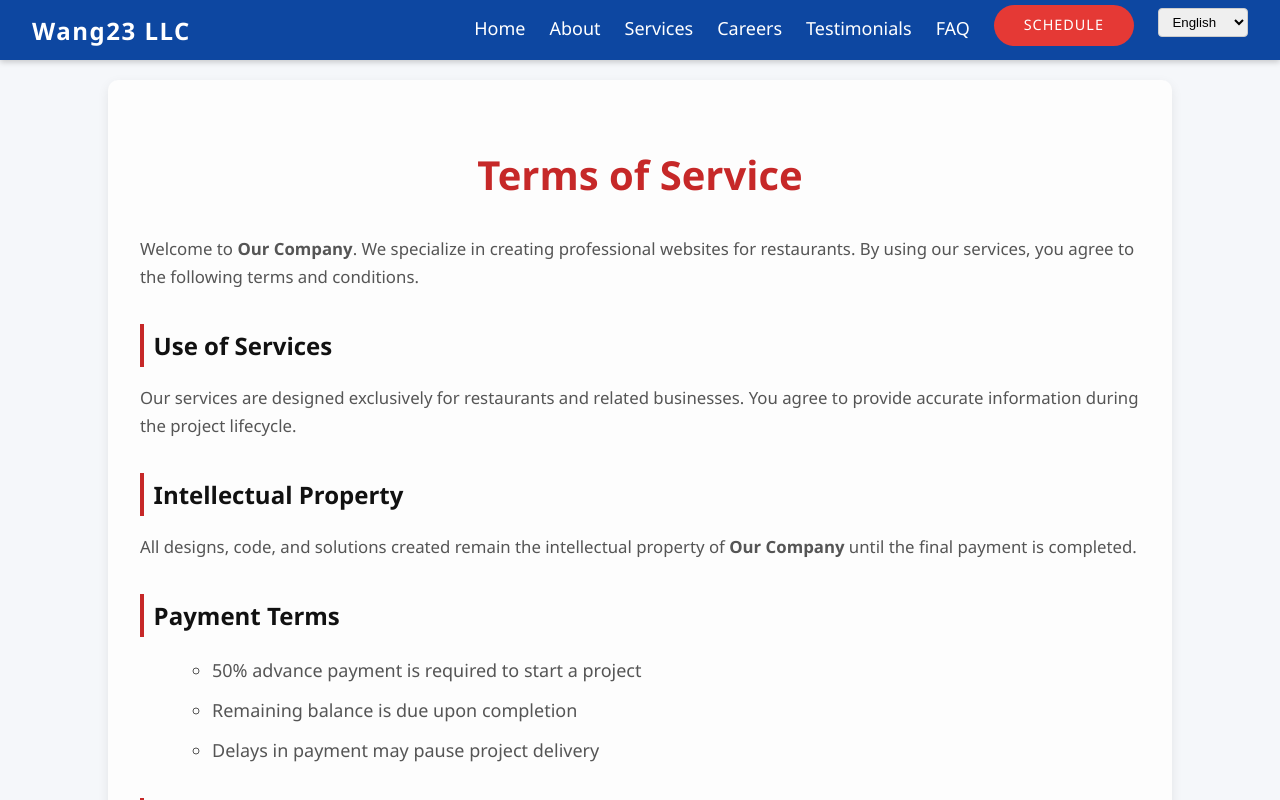
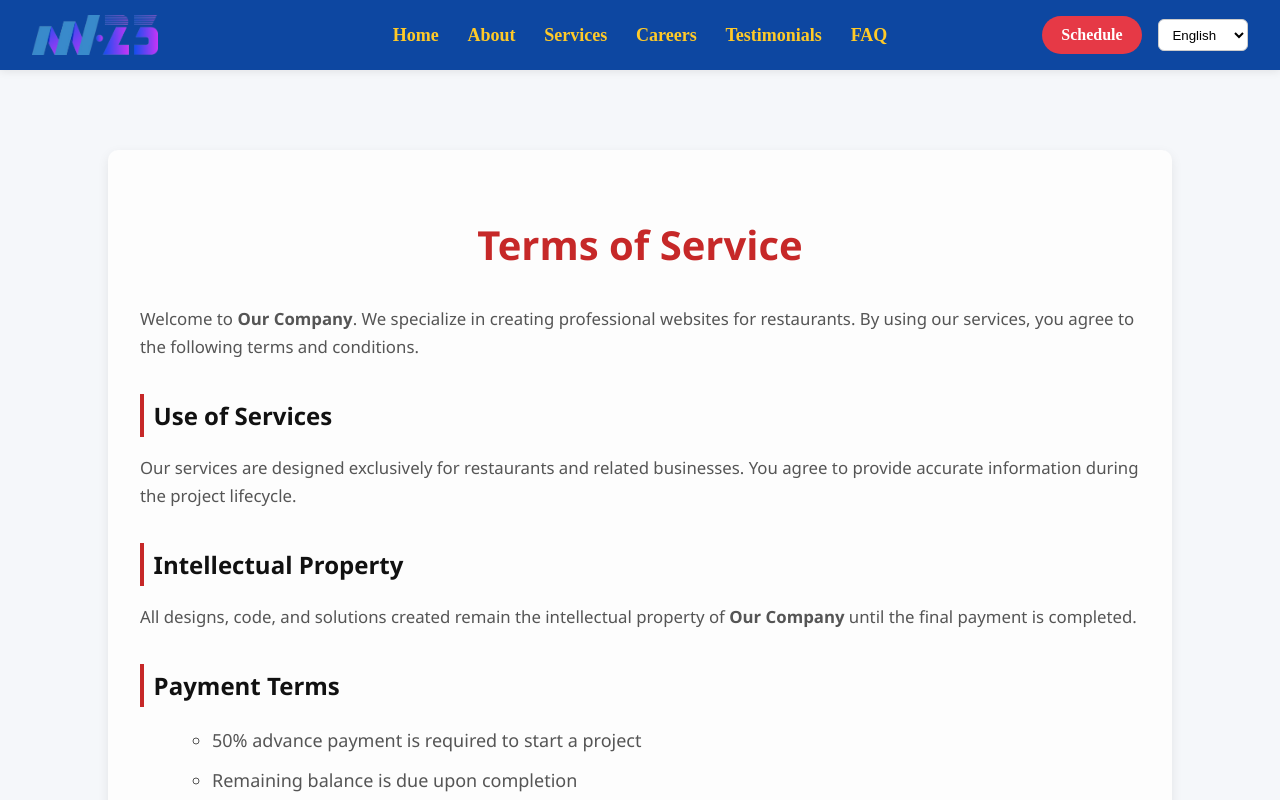
Before and after one commit to ZhengxuWangAndy/Wang23-Website, a React (Vite) app: page /terms-of-service in a window 1280 px wide. Built offline with nearby package versions, Linux system fonts and the light colour scheme.

Commit message:
Added logo on the nav bar and set to centre the page links & schedule and dropdown on Right of Navbar

```diff
--- a/index.html
+++ b/index.html
@@ -2,7 +2,7 @@
 <html lang="en">
   <head>
     <meta charset="UTF-8" />
-    <link rel="icon" type="image/svg+xml" href="/vite.svg" />
+    <link rel="icon" type="image/png" sizes="16x16" href="/logo.png">
     <meta name="viewport" content="width=device-width, initial-scale=1.0" />
     <title>Wang23 LLC</title>
   </head>
--- a/src/components/NavBar.tsx
+++ b/src/components/NavBar.tsx
@@ -1,6 +1,7 @@
 import React from 'react';
 import { Link, NavLink } from 'react-router-dom';
 import '../styles/Navbar.css';
+import logo from '../assets/images/logo.png';
 
 const Navbar: React.FC = (props) => {
 
@@ -12,29 +13,25 @@ const Navbar: React.FC = (props) => {
 
   return (
     <nav className="navbar">
-      <div className="navbar-logo">
-        <Link to="/">Wang23 LLC</Link>
+  <div className="navbar-left">
+  <Link to="/" className="navbar-logo">
+    <img src={logo} alt="Wang23 LLC" className="company-logo" />
+  </Link>
 </div>
+
+  <div className="navbar-center">
     <ul className="navbar-links">
       <li><NavLink to="/" end className={({ isActive }) => isActive ? "active" : ""}>Home</NavLink></li>
       <li><NavLink to="/about" className={({ isActive }) => isActive ? "active" : ""}>About</NavLink></li>
       <li><NavLink to="/services" className={({ isActive }) => isActive ? "active" : ""}>Services</NavLink></li>
       <li><NavLink to="/careers" className={({ isActive }) => isActive ? "active" : ""}>Careers</NavLink></li>
-
       <li><NavLink to="/testimonials" className={({ isActive }) => isActive ? "active" : ""}>Testimonials</NavLink></li>
       <li><NavLink to="/faq" className={({ isActive }) => isActive ? "active" : ""}>FAQ</NavLink></li>
-        {/* Add 'schedule-button' class here */}
-        <li>
-          <NavLink
-            to="/schedule"
-            className={({ isActive }) =>
-              isActive ? "schedule-button active" : "schedule-button"
-            }
-          >
-            Schedule
-          </NavLink>
-        </li>
-        <li>
+    </ul>
+  </div>
+
+  <div className="navbar-right">
+    <NavLink to="/schedule" className="schedule-button">Schedule</NavLink>
     <select
       className="language-dropdown"
       value={language}
@@ -44,8 +41,7 @@ const Navbar: React.FC = (props) => {
       <option value="es">Español</option>
       <option value="zh">中文</option>
     </select>
-        </li>
-      </ul>
+  </div>
 </nav>
   );
 };
--- a/src/index.css
+++ b/src/index.css
@@ -5,7 +5,7 @@ html, body, #root {
   height: 100%;
   width: 100%;
   overflow-x: hidden;
-  font-family: 'Segoe UI', Tahoma, Geneva, Verdana, sans-serif;
+  font-family: 'Comfortaa', cursive;
   background-color: #f5f7fa; /* or your preferred background */
 }
 
--- a/src/styles/Footer.css
+++ b/src/styles/Footer.css
@@ -170,13 +170,16 @@
   align-items: flex-start;
   color: #ffca28;
 
-
+}
 .footer-contact-info a {
-  color: #ffca28;
+  color: #ffca28 !important; /* Material Red 600 */
   text-decoration: none;
+  font-weight: 600;
 }
+.footer-contact-info a:hover {
+  color: #b71c1c !important; /* Darker red on hover */
+  text-decoration: underline;
 }
-
 
   .footer-contact {
     align-items: flex-start;
--- a/src/styles/Navbar.css
+++ b/src/styles/Navbar.css
@@ -1,115 +1,77 @@
 .navbar {
-  position: fixed;
-  top: 0;
-  left: 0;
-  width: 100vw;
-  height: 60px;
-  background-color: #0d47a1;
-  color: white;
   display: flex;
   align-items: center;
   justify-content: space-between;
   padding: 0 2rem;
-  box-sizing: border-box;
-  z-index: 1000;
-  box-shadow: 0 2px 6px rgba(0,0,0,0.2);
-  font-weight: 600;
+  height: 70px;
+  background-color: #0d47a1;
+  box-shadow: 0 2px 8px rgba(0,0,0,0.08);
+  font-family: 'Comfortaa', cursive;
 }
 
-.navbar-logo a {
-  color: white;
+/* Left */
+.navbar-left {
+  flex: 1;
+}
+.navbar-logo {
+  font-weight: 700;
   font-size: 1.5rem;
-  font-weight: 700;
+  color: #d8480f;
   text-decoration: none;
-  letter-spacing: 1.5px;
-  user-select: none;
 }
 
+/* Center */
+.navbar-center {
+  flex: 2;
+  display: flex;
+  justify-content: center;
+}
 .navbar-links {
+  display: flex;
+  gap: 1.8rem;
   list-style: none;
-  display: flex;
-  gap: 1.5rem;
+  padding: 0;
   margin: 0;
-  padding: 0;
 }
-
 .navbar-links li a {
-  color: white;
   text-decoration: none;
-  font-weight: 500;
-  transition: color 0.3s ease;
-  padding: 0.5rem 0;
-  border-bottom: 3px solid transparent;
-  display: inline-block;
+  color: #ffca28;
+  font-weight: 700;
+  transition: color 0.3s;
 }
-
-.navbar-links li a:hover,
 .navbar-links li a.active {
-  color: #ffca28;
-  border-bottom-color: #ffca28;
+  color: #ec0707;
   font-weight: 700;
 }
 
-/* Responsive: hamburger menu could be added later */
-@media (max-width: 768px) {
-  .navbar {
-    padding: 0 1rem;
-  }
-  .navbar-links {
-    gap: 1rem;
-    font-size: 0.9rem;
-  }
-  .navbar-logo a {
-    font-size: 1.3rem;
-  }
+/* Right */
+.navbar-right {
+  flex: 1;
+  display: flex;
+  justify-content: flex-end;
+  align-items: center;
+  gap: 1rem;
 }
-
-/* Existing navbar styles here... */
-
 .schedule-button {
-  background-color: #e53935; /* Red background */
-  color: white;
-  font-weight: bold;
-  padding: 10px 30px;       /* Increased horizontal padding for length */
-  border-radius: 9999px;    /* Large radius for pill shape */
-  text-transform: uppercase;
-  transition: background-color 0.3s ease;
-  border: none;
-  display: inline-block;
-  min-width: 140px;         /* Optional: sets minimum width for consistent size */
-  text-align: center;       /* Center text inside button */
-  letter-spacing: 1px;      /* Slight letter spacing for style */
-  font-size: 0.9rem;
+  background-color: #e63946;
+  color: #fff;
+  padding: 0.6rem 1.2rem;
+  border-radius: 25px;
+  font-weight: 600;
+  text-decoration: none;
+  transition: background 0.3s;
 }
-
-
-/* Hover effect */
 .schedule-button:hover {
-  background-color: #b71c1c; /* Darker red on hover */
-  color: white;
-  text-decoration: none;
+  background-color: #c82333;
 }
-
-/* Active state */
-.schedule-button.active {
-  background-color: #b71c1c;
-  color: white;
+.language-dropdown {
+  padding: 0.4rem 0.6rem;
+  border-radius: 6px;
+  border: 1px solid #ccc;
+  background-color: #fff;
 }
-
-/* Make sure link inside list item doesn’t inherit default navbar link styles */
-.navbar-links li .schedule-button {
-  /* Override any conflicting styles */
-  border-bottom: none;
+.company-logo {
+  height: 40px; /* adjust as needed */
+  width: auto;
+  display: block;
 }
-
-.language-dropdown {
-  padding: 0.3rem 0.6rem;
-  border-radius: 4px;
-  border: 1px solid #ccc;
-  font-weight: 500;
-  cursor: pointer;
-}
-
-.language-dropdown:hover {
-  border-color: #007bff;
-}
```
Also changed, not shown: public/logo.png (added), src/assets/images/logo.png (added). Lines whose indentation alone changed are shown as unchanged.
